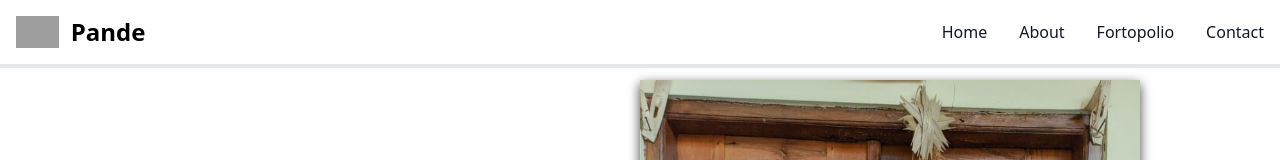
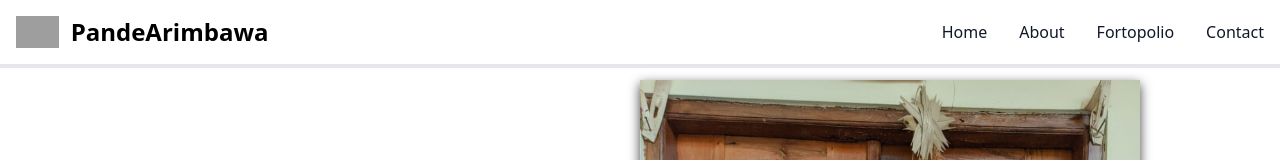
Before and after one commit to PandeArimbawa12/Tekweb, a plain HTML site: page index.html in a window 1280 px wide. Shown: the top 160 px of the page. Drawn offline with nearby package versions, Linux system fonts and the light colour scheme; grey boxes are pictures that could not be loaded.

Commit message:
Update index.html

```diff
--- a/index.html
+++ b/index.html
@@ -23,7 +23,7 @@
               alt="..." />
             <span
               class="self-center text-2xl font-semibold whitespace-nowrap dark:text-white"
-              >Pande</span
+              >PandeArimbawa</span
             >
           </a>
           <button
```
